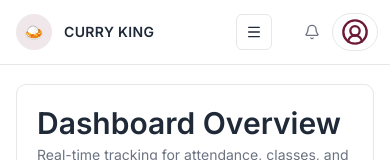
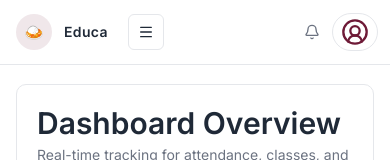
Before and after one commit to TharakaJayz/student-management-ui, a Next.js app: page /dashboard in a window 390 px wide. Shown: the top 160 px of the page. Built offline with nearby package versions, Linux system fonts and the light colour scheme.

Commit message:
fix top bar responsive issue

```diff
--- a/app/common/layout/TopBar.tsx
+++ b/app/common/layout/TopBar.tsx
@@ -8,21 +8,21 @@ const TopBar = ({ onToggleSidebar }: TopBarProps) => {
   return (
     <header className="fixed inset-x-0 top-0 z-40 border-b border-border text-topbar-foreground bg-background">
       <div className="flex h-16 items-center">
-        <div className="flex h-full w-72 shrink-0 items-center justify-between  px-4">
+        <div className="flex h-full w-72 shrink-0 items-center justify-between max-[700px]:justify-start px-4">
           <div className="flex items-center gap-3">
             <div className="size-9 shrink-0 rounded-full bg-primary/10 text-center leading-9">
               🍛
             </div>
             <div>
-              <p className="text-sm font-semibold tracking-wide">CURRY KING</p>
+              <p className="text-sm font-semibold tracking-wide">Educa</p>
               <p className="text-xs text-muted-foreground max-[700px]:hidden">
-                Product App
+                Institute App
               </p>
             </div>
           </div>
           <button
             type="button"
-            className="inline-flex size-9 shrink-0 items-center justify-center rounded-md border border-border bg-card text-card-foreground hover:cursor-pointer"
+            className="inline-flex size-9 shrink-0 items-center justify-center rounded-md border border-border bg-card text-card-foreground hover:cursor-pointer max-[700px]:ml-5"
             aria-label="Toggle navigation"
             onClick={onToggleSidebar}
           >
```
